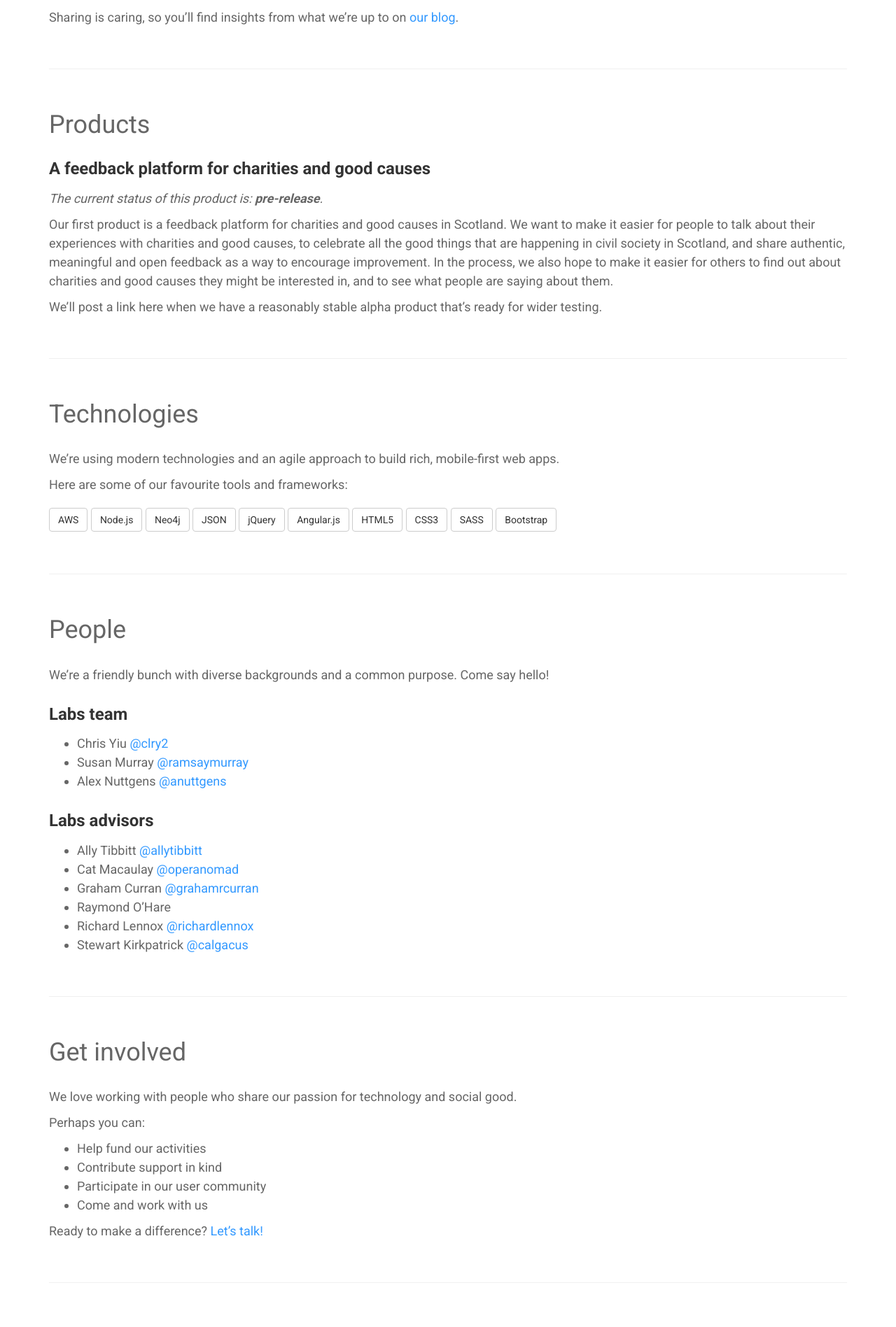
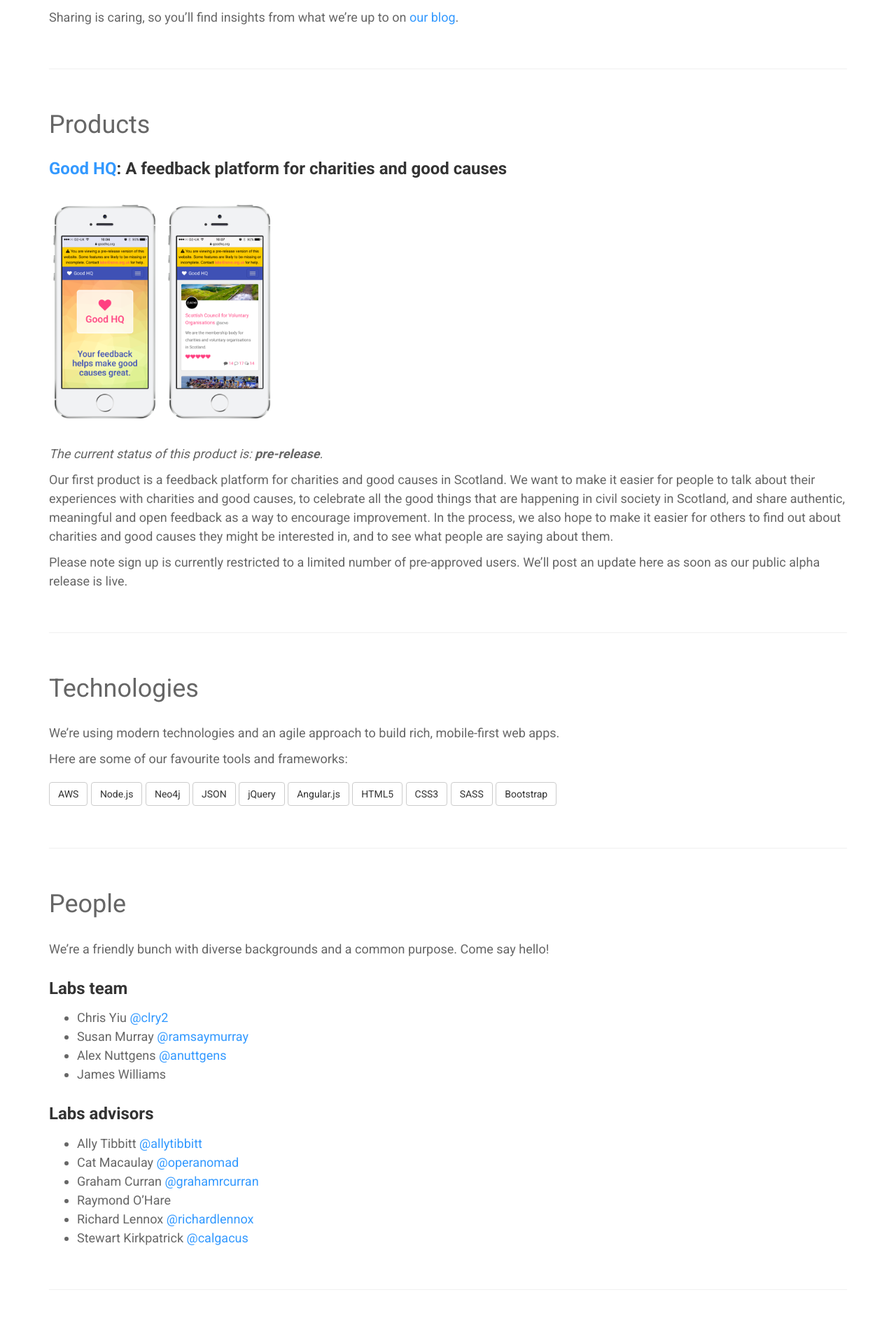
Before and after one commit to scvolabs/scvolabs-website, a Jekyll site: the page built from index.md, in a window 1280 px wide. Shown: the part 840-2737 px from the top of the page at 70% size. Built offline with Jekyll 4.4.1, drawn with Linux system fonts in a browser that asks for light colours; nearby versions of some CDN libraries.

Commit message:
update homepage

```diff
--- a/css/main.scss
+++ b/css/main.scss
@@ -182,6 +182,15 @@ img.postimg {
   margin-bottom: $spacing-unit;
 }
 
+.mockups {
+  margin-top: $spacing-unit;
+  margin-bottom: $spacing-unit;
+  height: 320px;
+  img {
+    max-height: 100%;
+  }
+}
+
 
 
 // Footer
--- a/index.md
+++ b/index.md
@@ -20,13 +20,15 @@ Sharing is caring, so you'll find insights from what we're up to on [our blog](/
 
 ## Products
 
-### A feedback platform for charities and good causes
+### [Good HQ](https://goodhq.org): A feedback platform for charities and good causes
+
+<div class="mockups"><img src="/images/mockup1.png" alt="" /> <img src="/images/mockup2.png" alt="" /></div>
 
 _The current status of this product is: **pre-release**._
 
 Our first product is a feedback platform for charities and good causes in Scotland. We want to make it easier for people to talk about their experiences with charities and good causes, to celebrate all the good things that are happening in civil society in Scotland, and share authentic, meaningful and open feedback as a way to encourage improvement. In the process, we also hope to make it easier for others to find out about charities and good causes they might be interested in, and to see what people are saying about them.
 
-We'll post a link here when we have a reasonably stable alpha product that's ready for wider testing.
+Please note sign up is currently restricted to a limited number of pre-approved users. We'll post an update here as soon as our public alpha release is live.
 
 
 
@@ -58,6 +60,7 @@ We're a friendly bunch with diverse backgrounds and a common purpose. Come say h
 - Chris Yiu [@clry2](https://twitter.com/clry2)
 - Susan Murray [@ramsaymurray](https://twitter.com/ramsaymurray)
 - Alex Nuttgens [@anuttgens](https://twitter.com/anuttgens)
+- James Williams
 
 ### Labs advisors
 
```
Also changed, not shown: images/mockup1.png (added), images/mockup2.png (added).
